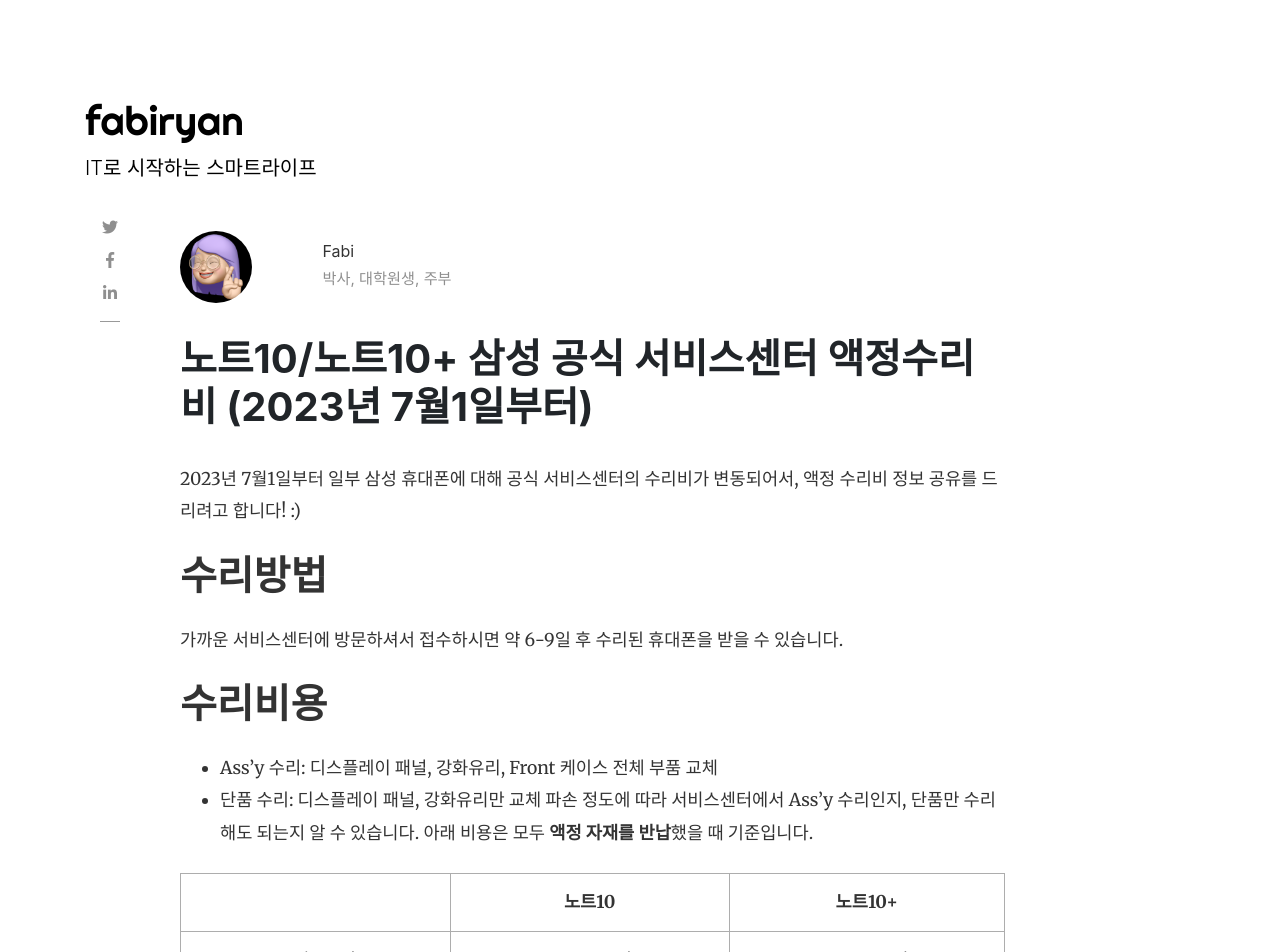
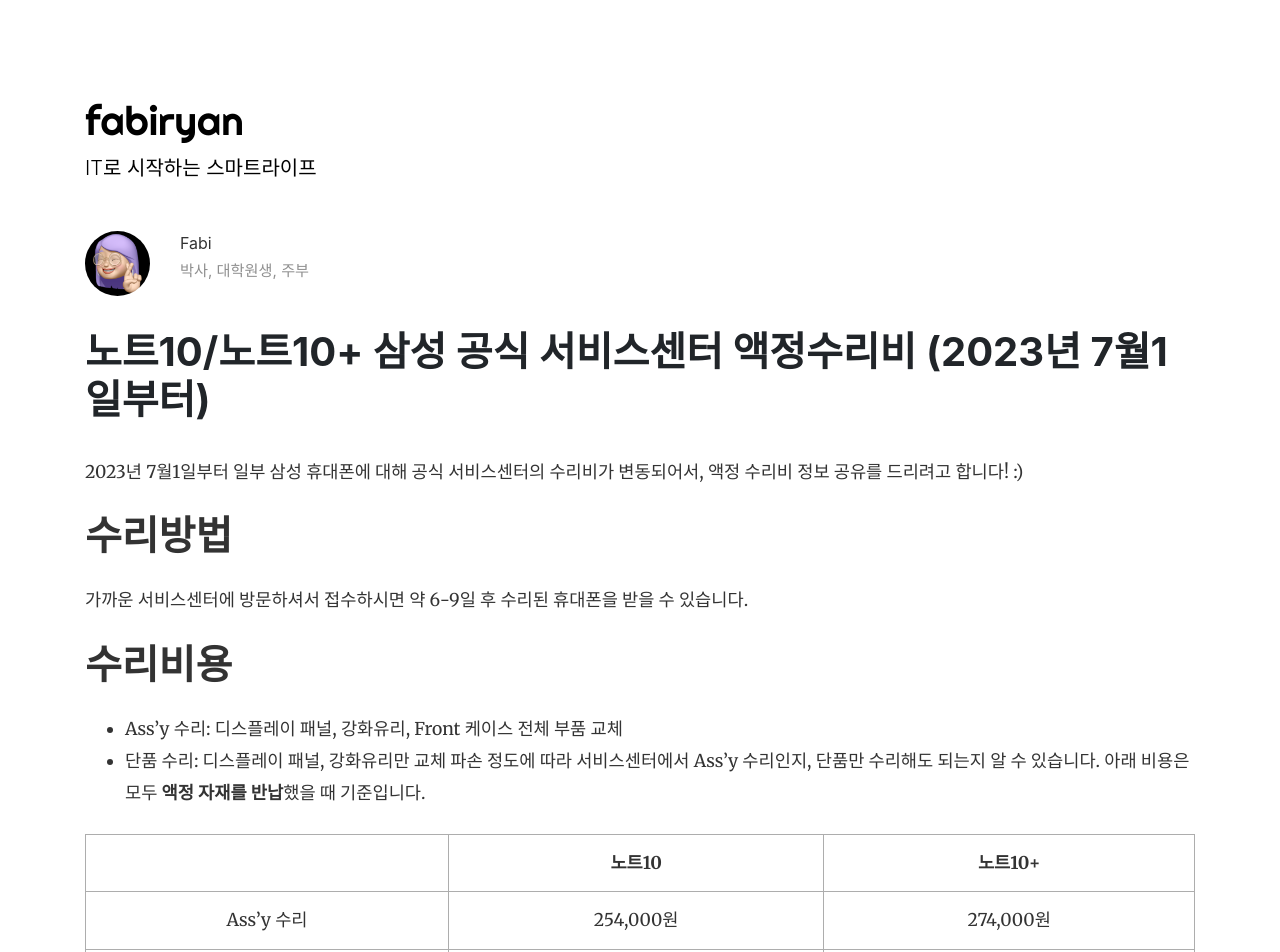
Before and after one commit to ryanlee92/ryanlee92.github.io, a Jekyll site: the page built from _posts/2023-07-23-phone-fixation-Note10.md, in a window 1280 px wide. Shown: the top 952 px of the page. Built offline with Jekyll 4.4.1, drawn with Linux system fonts in a browser that asks for light colours; nearby versions of some CDN libraries; comment, search, counter and statistics services are not loaded.

Commit message:
style slightly changed

```diff
--- a/_layouts/post.html
+++ b/_layouts/post.html
@@ -10,27 +10,23 @@
 <section>
     <div class="row">
 
-        <div class="col-md-1 pl-0">
-            {% include share.html %}
-        </div>
-
         <!-- Post -->
         {% assign author = site.authors[page.author] %}
 
-        <div class="col-md-9 flex-first flex-md-unordered">
+        <div class="col-md-12 flex-first flex-md-unordered">
             <div class="mainheading">
 
                 <!-- Author Box -->
                 {% if page.author %}
                 <div class="row post-top-meta">
-                    <div class="col-xs-12 col-md-3 col-lg-2 text-center text-md-left mb-4 mb-md-0">
+                    <div class="col-xs-12 col-md-2 col-lg-1 text-center text-md-left mb-4 mb-md-0" >
                         {% if author.avatar %}
                         <img class="author-thumb" src="{{site.baseurl}}/{{ author.avatar }}" alt="{{ author.display_name }}">
                         {% else %}
                         <img class="author-thumb" src="https://www.gravatar.com/avatar/{{ author.gravatar }}?s=250&d=mm&r=x" alt="{{ author.display_name }}">
                         {% endif %}
                     </div>
-                    <div class="col-xs-12 col-md-5 col-lg-7 text-center text-md-left" style="align-self: center">
+                    <div class="col-xs-12 col-md-5 col-lg-7 text-center text-md-left">
                         <a target="_blank" class="link-dark" href="{{ author.web }}">{{ author.display_name }}</a>
                         <br>
                         <span class="author-description">{{ author.description }}</span>
--- a/assets/css/screen.css
+++ b/assets/css/screen.css
@@ -185,9 +185,8 @@
 
 .author-thumb {
     width: 40px;
-    height: 40px;
-    margin-right: 13px;
     border-radius: 100%;
+    aspect-ratio: 1 !important;
 }
 
 .post-top-meta {
@@ -196,7 +195,7 @@
 
 .post-top-meta .author-thumb {
     width: 72px;
-    height: 72px;
+    aspect-ratio: 1 !important;
 }
 
 .post-top-meta.authorpage .author-thumb {
```
